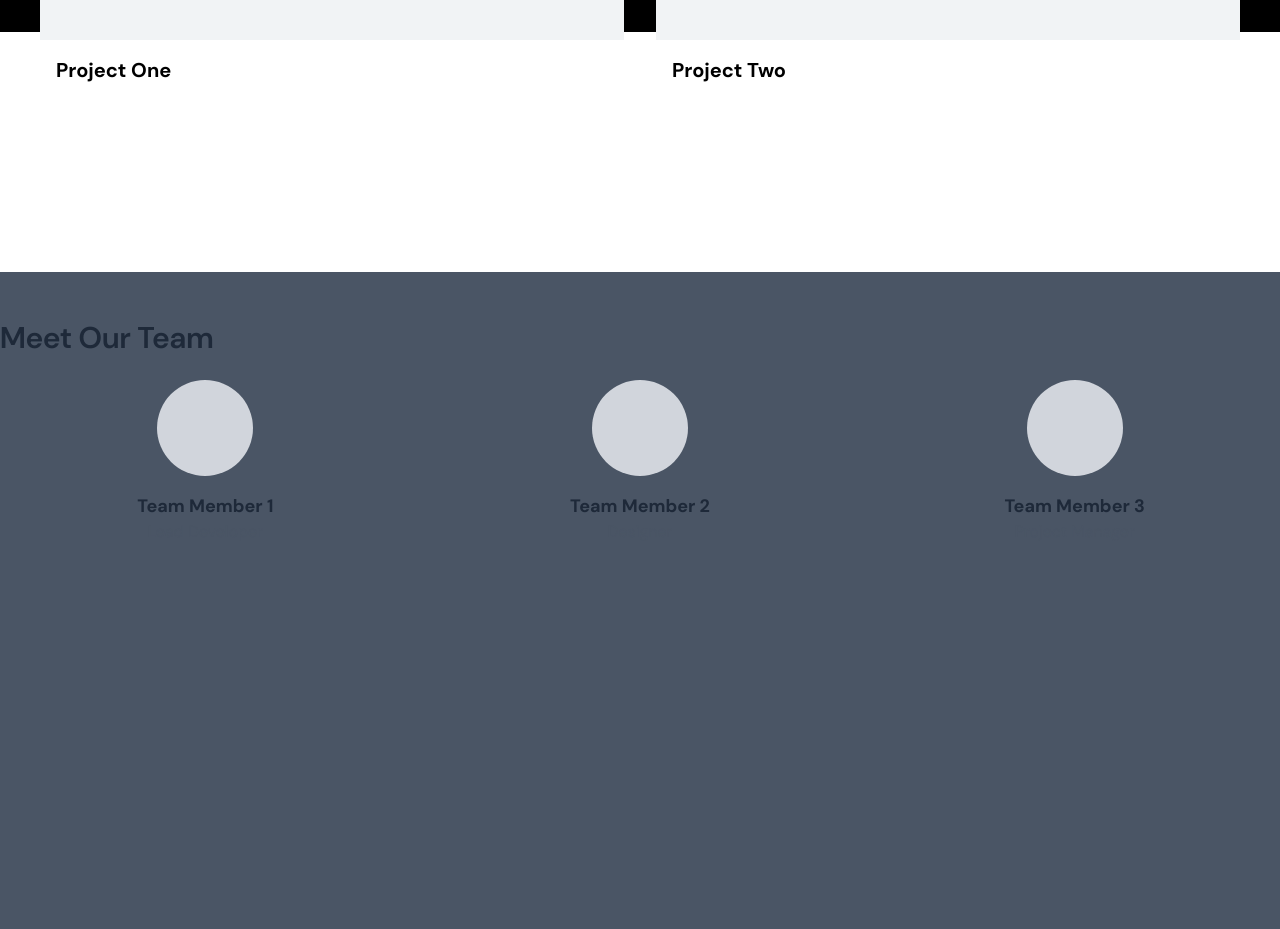
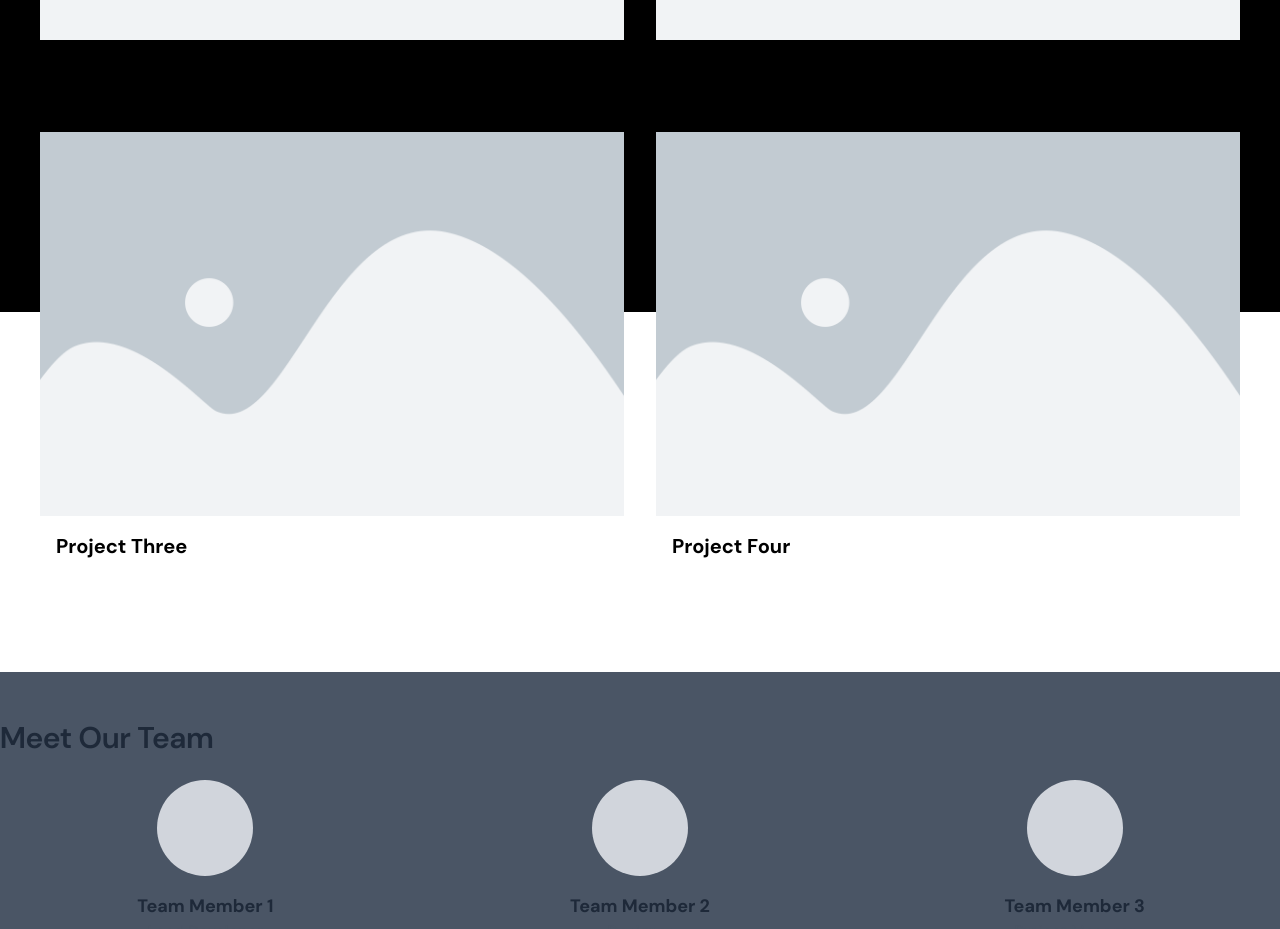
Before and after one commit to engromerbaig/alpago-properties-clone, a Next.js app: page / in a window 1280 px wide. Shown: the part 1520-2449 px from the top of the page. Built offline with nearby package versions, Linux system fonts and the light colour scheme.

Commit message:
more cards

```diff
--- a/src/constants/projects.js
+++ b/src/constants/projects.js
@@ -8,5 +8,15 @@ export const PROJECTS_DATA = [
   {
     name: "Project Two",
     image: placeholder
+  },
+
+   {
+    name: "Project Three",
+    image: placeholder
+  },
+
+   {
+    name: "Project Four",
+    image: placeholder
   }
 ];
```
